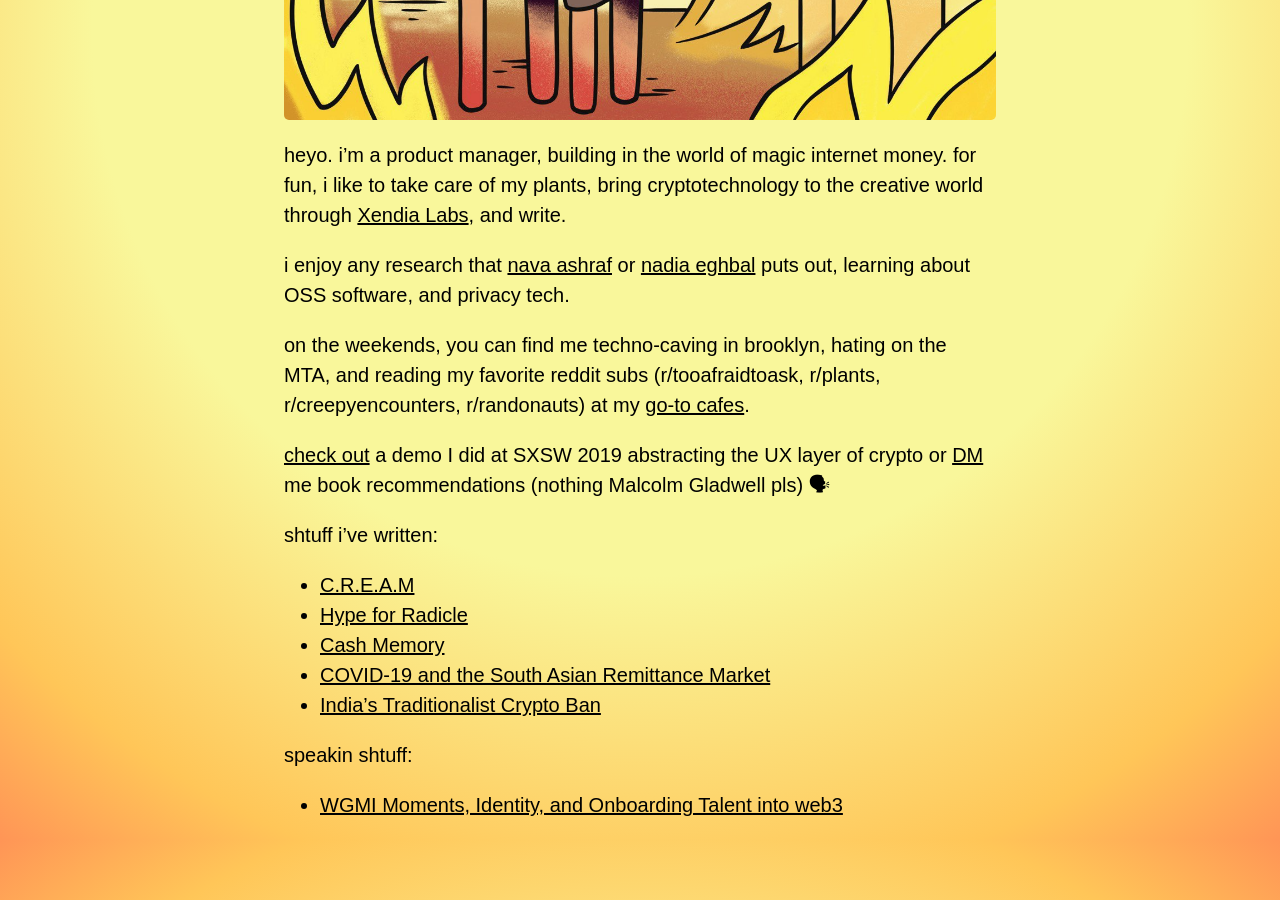
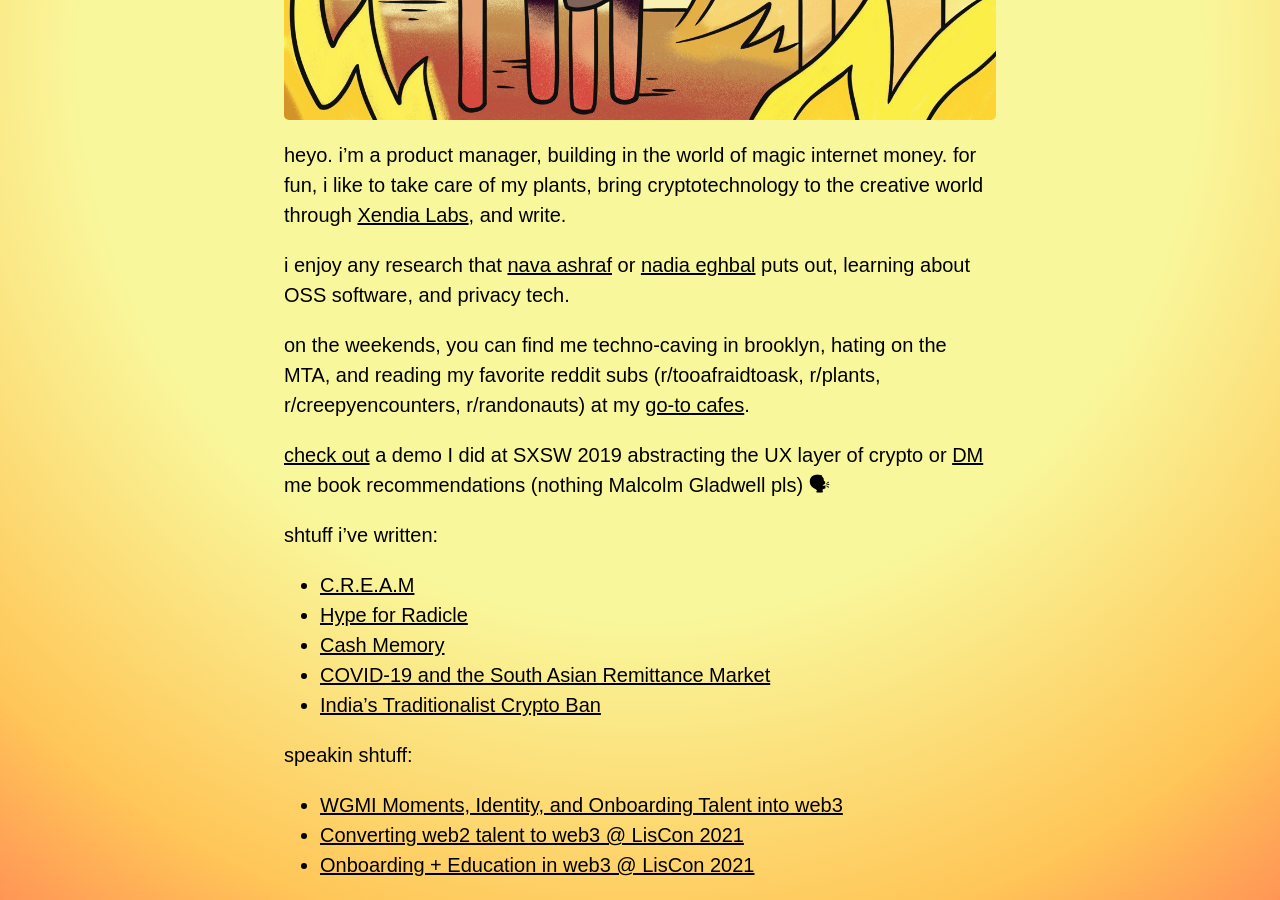
Before and after one commit to adeets-22/adeets-22.github.io, a Jekyll site: the page built from index.md, in a window 1280 px wide and 900 px high, scrolled down 783 px. Built offline with Jekyll 4.4.1, drawn with Linux system fonts in a browser that asks for light colours.

Commit message:
Update index.md

```diff
--- a/index.md
+++ b/index.md
@@ -24,3 +24,5 @@ shtuff i've written:
 
 speakin shtuff:
 - [WGMI Moments, Identity, and Onboarding Talent into web3](https://www.youtube.com/watch?v=NDEDHj9zdSw)
+- [Converting web2 talent to web3 @ LisCon 2021](https://vimeo.com/showcase/8950429/video/637517315)
+- [Onboarding + Education in web3 @ LisCon 2021](https://vimeo.com/showcase/8950429/video/637513467)
```
